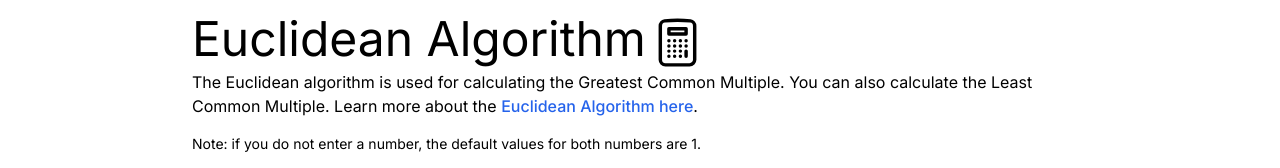
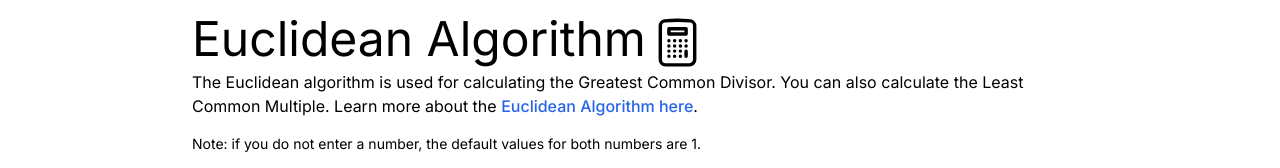
Before and after one commit to peachfuzz/next-peachfuzz-website, a Next.js app: page /calculator in a window 1280 px wide. Shown: the part 145-313 px from the top of the page. Built offline with nearby package versions, Linux system fonts and the light colour scheme.

Commit message:
Fix typo on page 📜

```diff
--- a/src/app/calculator/page.tsx
+++ b/src/app/calculator/page.tsx
@@ -71,7 +71,7 @@ export default function Calculator() {
             <CalculatorIcon width="55px" />
           </div>
           <p>
-            The Euclidean algorithm is used for calculating the Greatest Common Multiple. You can also calculate the
+            The Euclidean algorithm is used for calculating the Greatest Common Divisor. You can also calculate the
             Least Common Multiple. Learn more about the{' '}
             <ExternalLink href="en.wikipedia.org/wiki/Euclidean_algorithm" label="Euclidean Algorithm here" />.
           </p>
```
